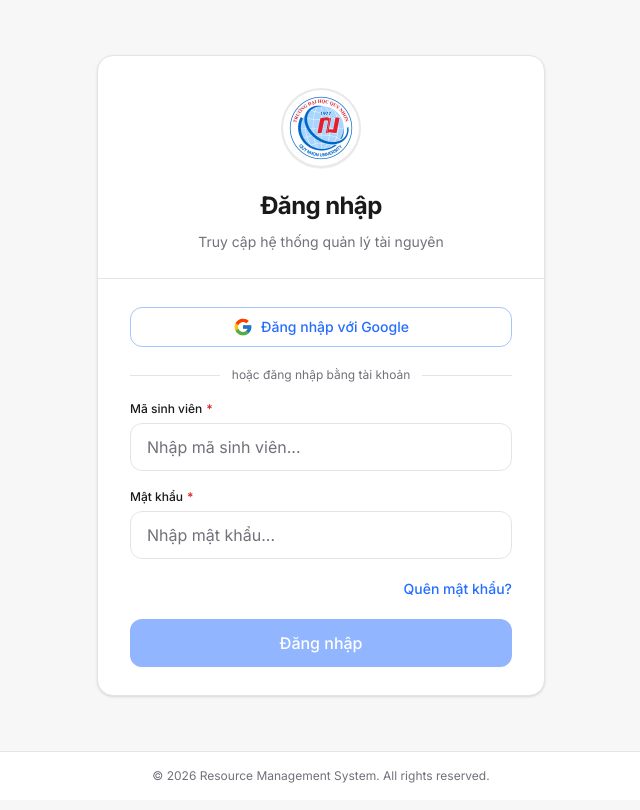
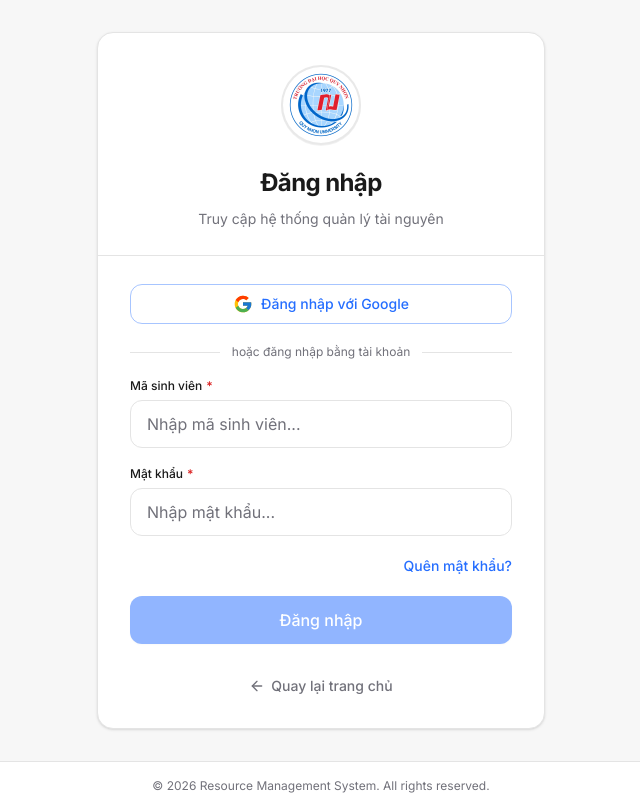
Before and after one commit to nguyenhung1912/resource-management-fe, a React (Vite) app: page /login in a window 1280 px wide. Shown: the whole page, without its empty margins (319-959 px from the left). Built offline with nearby package versions, Linux system fonts and the light colour scheme; no server answers.

Commit message:
feat: add navigation link to return to home in login form

```diff
--- a/src/features/auth/components/LoginForm.tsx
+++ b/src/features/auth/components/LoginForm.tsx
@@ -3,6 +3,7 @@ import { type FormEvent, useState } from 'react';
 import { Button } from '@/components/ui/Button';
 import { Input } from '@/components/ui/Input';
 import { Label } from '@/components/ui/Label';
+import { ArrowLeft } from 'lucide-react';
 import { FcGoogle } from 'react-icons/fc';
 import { Link } from 'react-router-dom';
 import { APP_PATHS } from '@/constants/path';
@@ -112,6 +113,16 @@ export function LoginForm({ isLoading, error, onSubmit, onGoogleLogin }: LoginFo
       >
         {isLoading ? 'Đang đăng nhập...' : 'Đăng nhập'}
       </Button>
+
+      <div className="pt-2 text-center">
+        <Link
+          to={APP_PATHS.HOME}
+          className="inline-flex items-center justify-center gap-1.5 text-sm font-medium text-text-muted transition-colors hover:text-primary outline-none focus-visible:ring-2 focus-visible:ring-primary/40 rounded-md py-1 px-2"
+        >
+          <ArrowLeft className="size-4" />
+          <span>Quay lại trang chủ</span>
+        </Link>
+      </div>
     </form>
   );
 }
```
